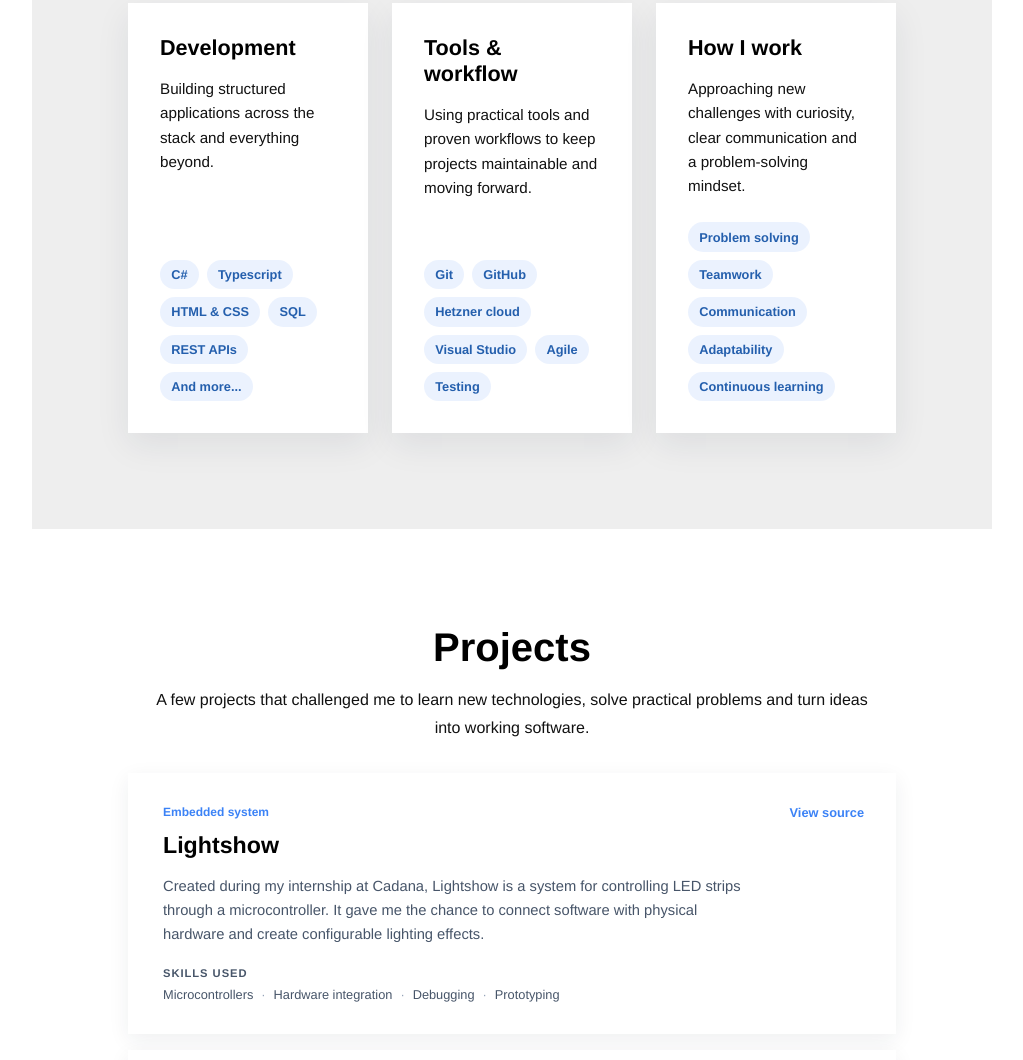
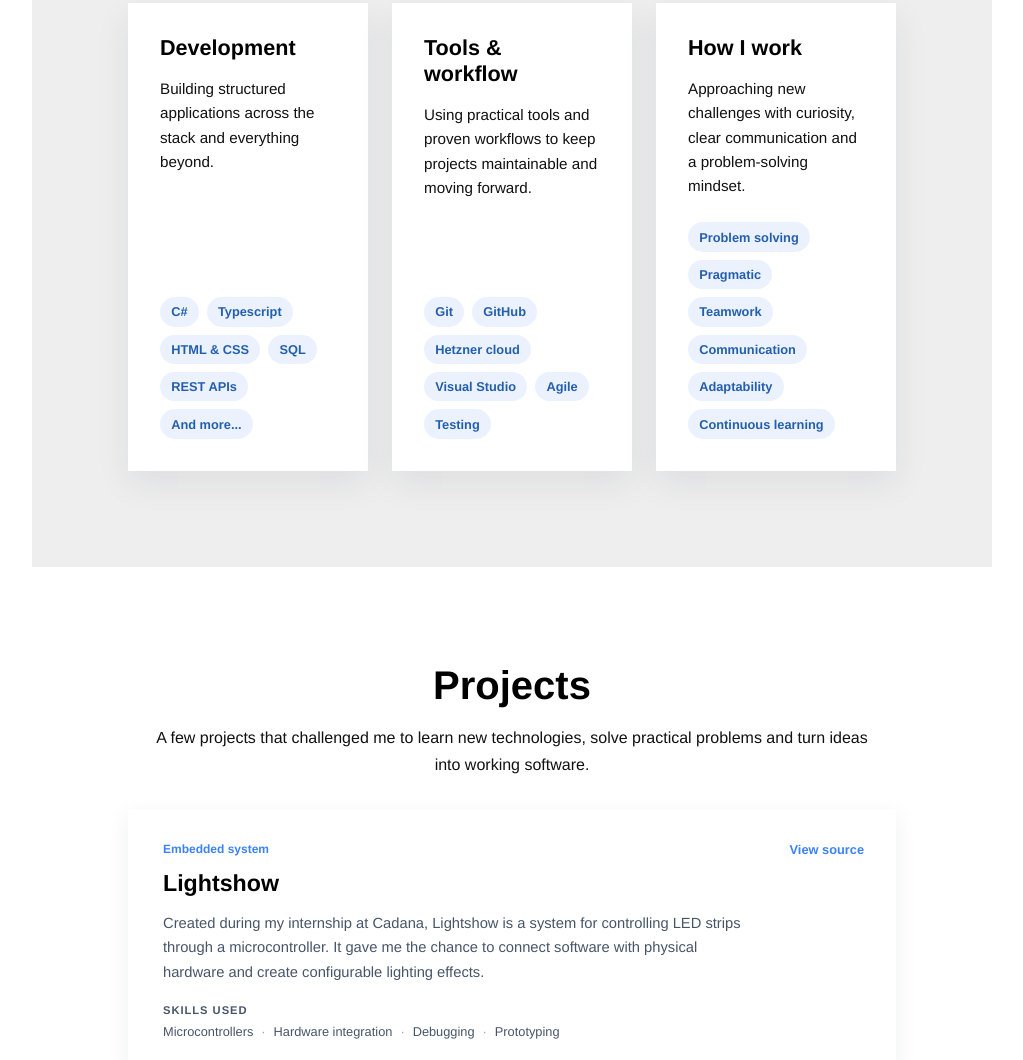
Before and after one commit to Henz00/Portfolio-website, a website: page index.html in a window 1280 px wide. Shown: the part 1706-2766 px from the top of the page, without its empty margins (128-1151 px from the left). Drawn offline with Linux system fonts and the light colour scheme.

Commit message:
added extra keyword to skill section

```diff
--- a/index.html
+++ b/index.html
@@ -99,6 +99,7 @@
                             <p>Approaching new challenges with curiosity, clear communication and a problem-solving mindset.</p>
                             <ul class="skill-list" aria-label="Professional strengths">
                                 <li>Problem solving</li>
+                                <li>Pragmatic</li>
                                 <li>Teamwork</li>
                                 <li>Communication</li>
                                 <li>Adaptability</li>
```
